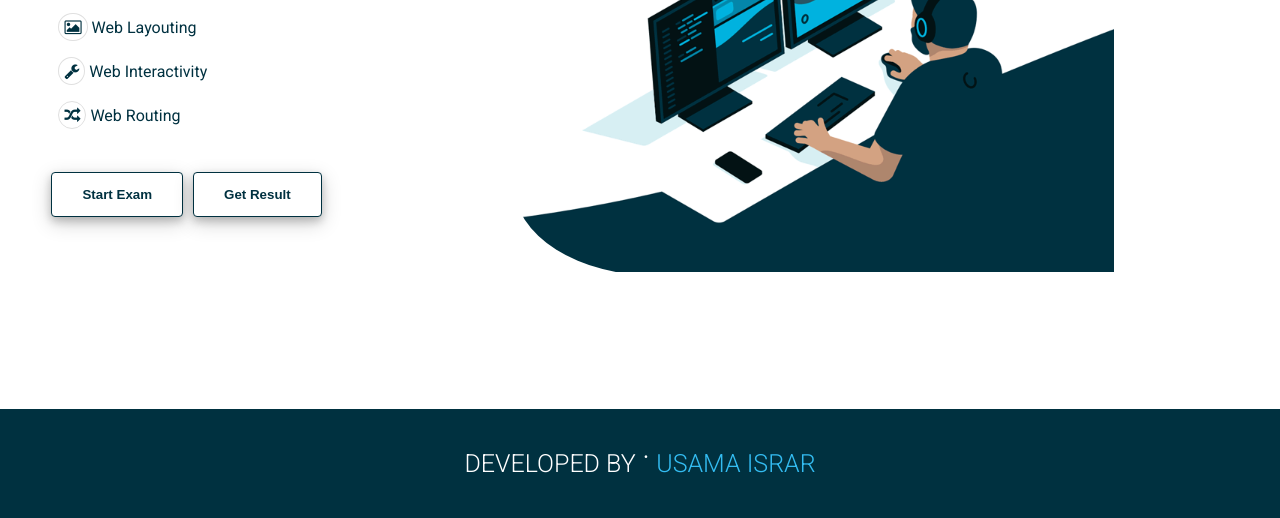
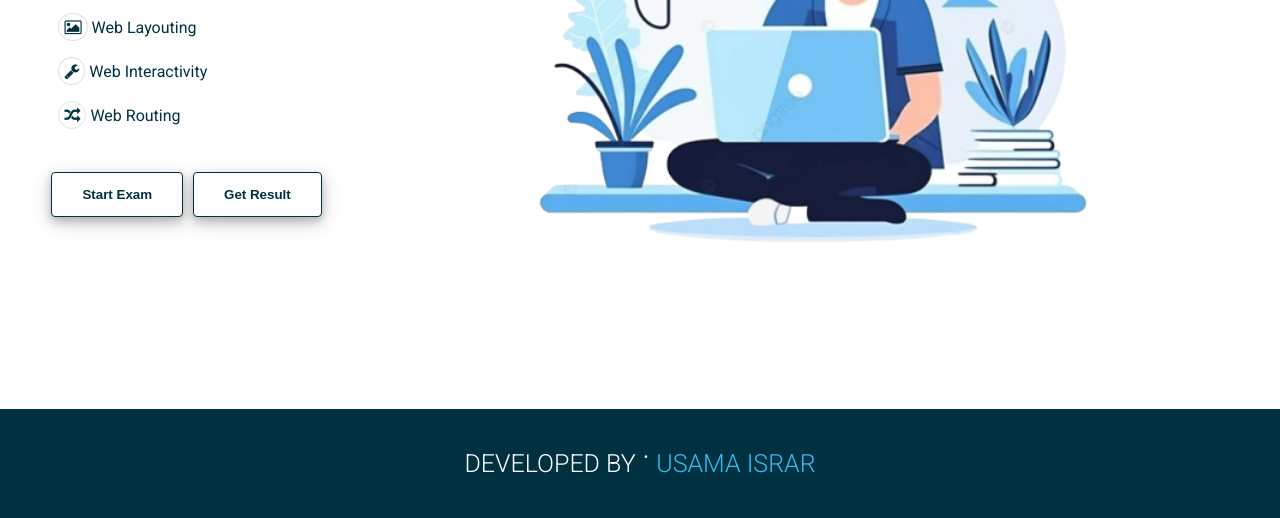
Before and after one commit to Usama1190/ui-quiz-application, a plain HTML site: page index2.html in a window 1280 px wide. Shown: the part 382-900 px from the top of the page. Drawn offline with Linux system fonts and the light colour scheme; a web font is replaced by a local one.

Commit message:
Keep working on Oct 06, 24

```diff
--- a/index2.html
+++ b/index2.html
@@ -67,7 +67,7 @@
                     </div>
                 </div>
                 <div class="home_image_wrapper">
-                    <img src="assets/animated student1.gif" class="home_image" alt="student with laptop">
+                    <img src="assets/student-with-laptop6-removebg-preview.png" class="home_image" alt="student with laptop">
                 </div>
             </div>
         </div>
@@ -92,7 +92,7 @@
                         <input type="password" name="password" class="inputStyleForm border_none" id="user_password" placeholder="password" required>
                     </label><br><br>
 
-                    <small id="forgotPassword" class="forgotPassword display_none cursor_pointer">Forgot password</small>
+                    <small id="forgotPassword" class="display_none cursor_pointer">Forgot password</small>
 
                     <label for="confirmPass" id="confirmPass">
                         <span class="fa fa-lock icons"></span>
@@ -100,9 +100,9 @@
                     </label><br>
 
                     <p id="warning" class="warningcolor"></p><br>
-                    <button id="sign_or_login_btn" class="btn3 border_none cursor_pointer font_weight700 border_radius6px transition_all3 color_dark">Signup</button>
+                    <button id="sign_or_login_btn" class="btn3 border_none cursor_pointer font_weight700 border_radius6px transition_all3 color_dark">Signup</button><br><br>
 
-                    <hr class="hr">
+                    <hr class="hr"><br>
 
 
                     <small id="another_way_signup_login">Already have an account please <a href="../login/index.html" id="another_way_signup_login_anchor_text" class="signin">Login</a></small><br><br>
--- a/signup/signup.js
+++ b/signup/signup.js
@@ -1,5 +1,4 @@
 import { auth, createUserWithEmailAndPassword, onAuthStateChanged } from "../firebase/app.js";
-// import { main_con_form } from "../app.js";
 
 console.log(main_con_form);
 
```
Also changed, not shown: app.js (+19 -4 lines), assets/student-with-laptop6-removebg-preview.png (added).
